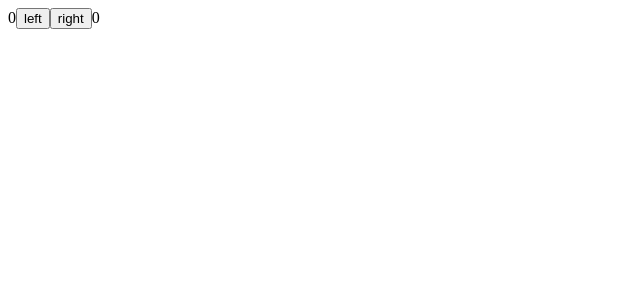
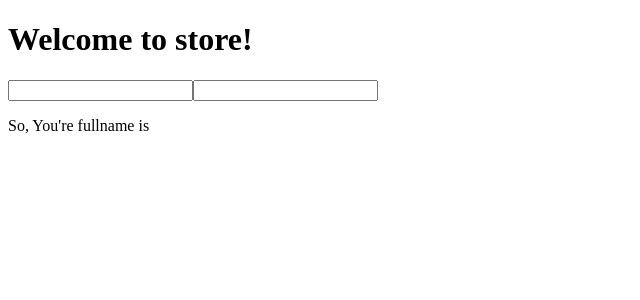
Before and after one commit to Devanshukoli/full-stack-submission-repo, a React (Vite) app: page / in a window 1280 px wide. Shown: the top 300 px of the page, without its empty margins (0-640 px from the left). Built offline with nearby package versions, Linux system fonts and the light colour scheme.

Commit message:
update app component, add fullname taker

```diff
--- a/src/App.jsx
+++ b/src/App.jsx
@@ -1,26 +1,27 @@
 import { useState } from "react";
 
 const App = () => {
-  const [clicks, setClicks] = useState({ left: 0, right: 0 });
+  const [firstName, setFirstName] = useState('')
+  const [lastName, setLastName] = useState('')
+  const [fullName, setFullName] = useState('')
 
-  const handleLeftClick = () => {
-    setClicks({ ...clicks, left: clicks.left + 1 })
+  const handleFirstNameChange = (e) => {
+    setFirstName(e.target.value)
+    setFullName(e.target.value + ' ' + lastName)
   }
 
-  const handleRightClick = () => {
-    setClicks({ ...clicks, right: clicks.right + 1 })
+  const handleLastNameChange = (e) => {
+    setLastName(e.target.value)
+    setFullName(firstName + ' ' + e.target.value)
   }
 
   return (
     <div>
-      {clicks.left}
-      <button onClick={handleLeftClick}>
-        left
-      </button>
-      <button onClick={handleRightClick}>
-        right
-      </button>
-      {clicks.right}
+      <h1>Welcome to store!</h1>
+      <input value={firstName} onChange={handleFirstNameChange}></input>
+      <input value={lastName} onChange={handleLastNameChange}></input>
+
+      <p>So, You're fullname is <b>{ fullName}</b></p>
     </div>
   )
 }
```
